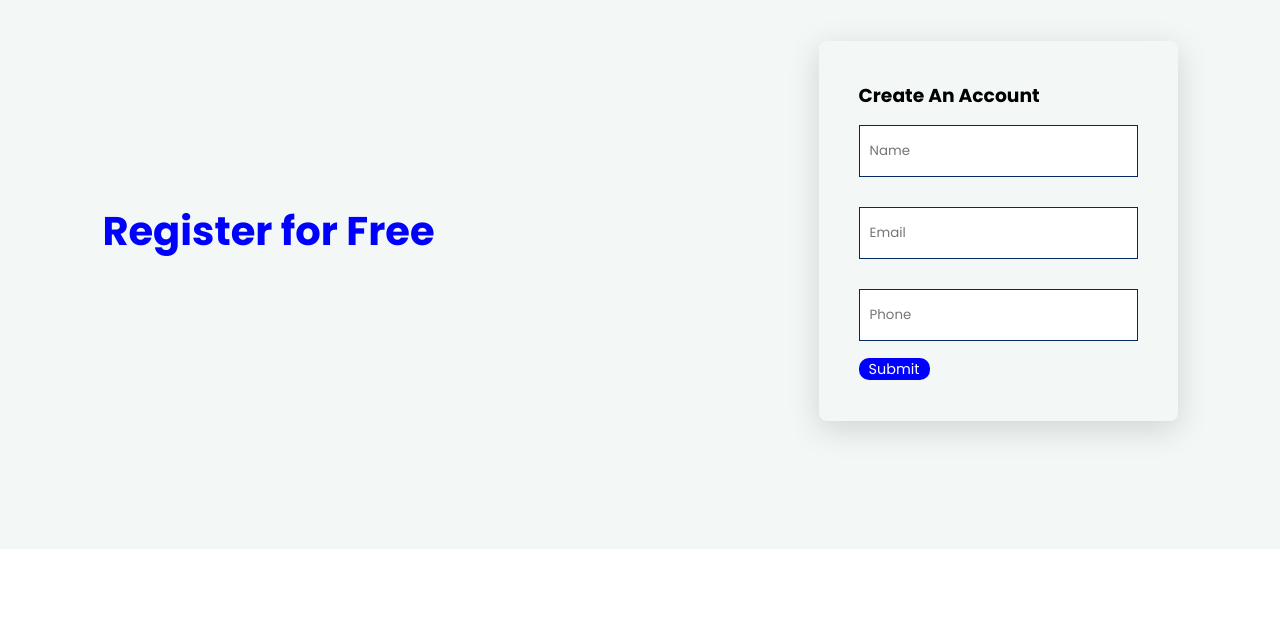
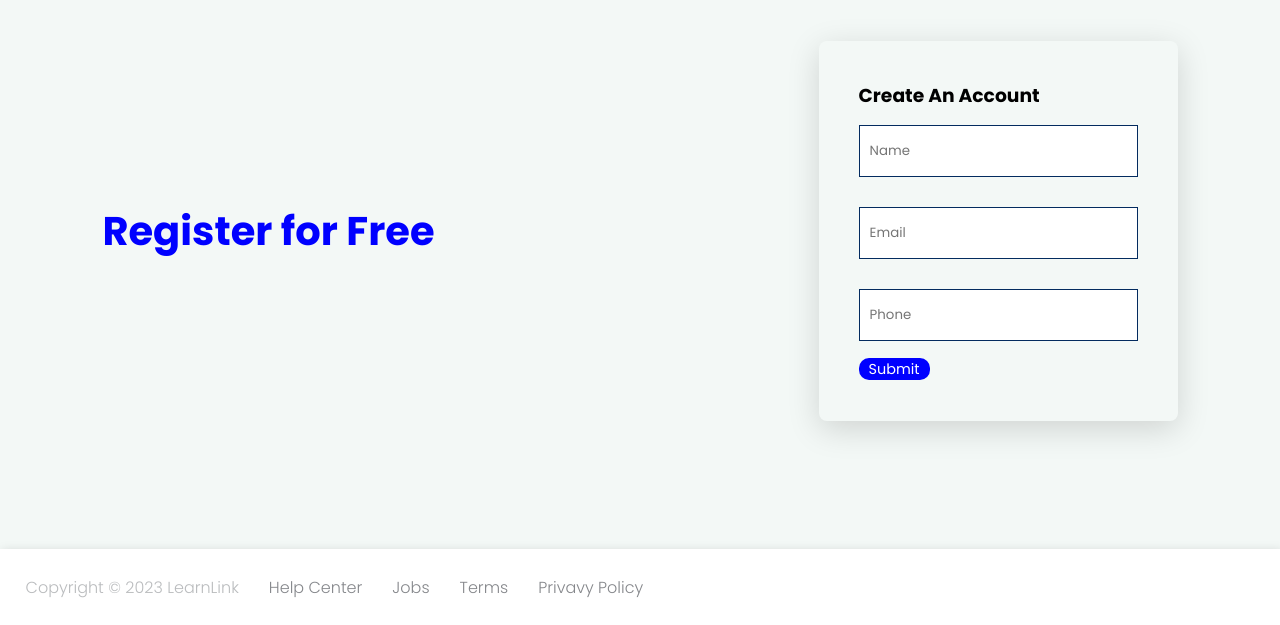
Before and after one commit to abigail-langer/LearnLink, a website: page static/index.html in a window 1280 px wide. Shown: the part 1944-2569 px from the top of the page. Before the commit the page ends 2493 px from the top, so only its background shows below. Drawn offline with Linux system fonts and the light colour scheme.

Commit message:
add footer

```diff
--- a/static/index.html
+++ b/static/index.html
@@ -78,7 +78,17 @@
         <!-- Profiles -->
 
         <!-- Footer -->
-
+        <footer>
+            <h3>Copyright © 2023 LearnLink</h3>
+            <div class="footer-bar">
+                <ul>
+                    <li><a href="#">Help Center</a></li>
+                    <li><a href="#">Jobs</a></li>
+                    <li><a href="#">Terms</a></li>
+                    <li><a href="#">Privavy Policy</a></li>
+                </ul>
+            </div>
+        </footer>
 
         <script>
 
--- a/static/style.css
+++ b/static/style.css
@@ -236,6 +236,44 @@ nav .navigation ul li a:hover{
 
 /* footer */
 
+footer{
+    padding: 2vw;
+    background-color: rgb(255, 255, 255);
+    display: flex;
+    flex-direction: row;
+    box-shadow: 2px 2px 10px rgba(0,0,0,0.15);
+}
+
+footer h3 {
+    color:rgb(186, 188, 190);
+    font-size: 16px;;
+    font-weight: 300;
+}
+
+footer .footer-bar ul{
+    display: flex;
+    justify-content: flex-start;
+    align-items: center;
+
+}
+
+footer .footer-bar ul li{
+    list-style: none;
+    margin-left: 30px;
+}
+
+footer .footer-bar ul li a{
+    text-decoration: none;
+    color: rgb(133, 135, 139);
+    font-size: 16px;
+    font-weight: 300;
+    transition: 0.3s ease;
+}
+
+footer .footer-bar ul li a:hover{
+    color: rgb(21, 20, 20);
+}
+
 /* About */
 
 /* Blog */
```
